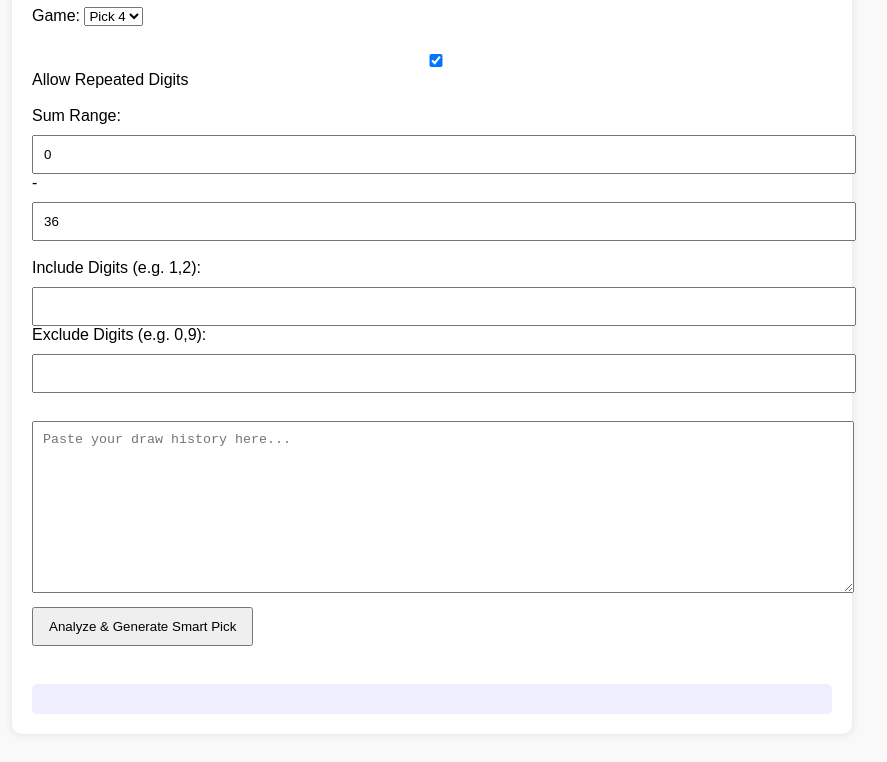
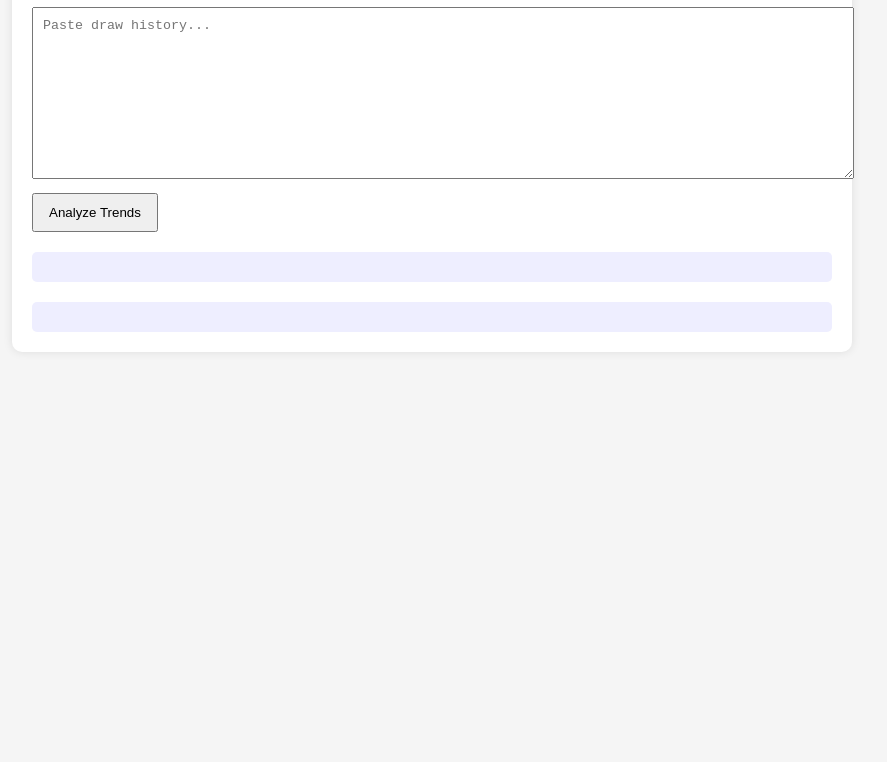
Before and after one commit to shawnb843/smart-pick-generator, a plain HTML site: page index.html in a window 1280 px wide. Shown: the part 121-883 px from the top of the page, without its empty margins (208-1095 px from the left). After the commit the page ends 800 px from the top, so only its background shows below. Drawn offline with Linux system fonts and the light colour scheme.

Commit message:
Add files via upload

```diff
--- a/index.html
+++ b/index.html
@@ -2,32 +2,15 @@
 <html lang="en">
 <head>
   <meta charset="UTF-8" />
-  <title>Smart Pick Generator with Filters</title>
+  <title>Smart Pick Pro</title>
   <link rel="stylesheet" href="style.css" />
 </head>
 <body>
   <div id="app">
-    <h1>Smart Pick Generator</h1>
-    <label for="gameType">Game:</label>
-    <select id="gameType">
-      <option value="3">Pick 3</option>
-      <option value="4" selected>Pick 4</option>
-      <option value="5">Pick 5</option>
-    </select><br><br>
-    <label><input type="checkbox" id="allowRepeats" checked /> Allow Repeated Digits</label><br><br>
-
-    <label>Sum Range:</label>
-    <input type="number" id="minSum" placeholder="Min" value="0" /> -
-    <input type="number" id="maxSum" placeholder="Max" value="36" /><br><br>
-
-    <label>Include Digits (e.g. 1,2):</label>
-    <input type="text" id="includeDigits" /><br>
-
-    <label>Exclude Digits (e.g. 0,9):</label>
-    <input type="text" id="excludeDigits" /><br><br>
-
-    <textarea id="history" rows="10" placeholder="Paste your draw history here..."></textarea><br>
-    <button onclick="analyze()">Analyze & Generate Smart Pick</button><br><br>
+    <h1>Smart Pick Pro - First Live Build</h1>
+    <textarea id="history" rows="10" placeholder="Paste draw history..."></textarea><br>
+    <button onclick="analyze()">Analyze Trends</button>
+    <div id="charts"></div>
     <div id="results"></div>
   </div>
   <script src="script.js"></script>
--- a/script.js
+++ b/script.js
@@ -1,55 +1,22 @@
 function analyze() {
-  const history = document.getElementById("history").value.trim();
-  const gameType = parseInt(document.getElementById("gameType").value);
-  const allowRepeats = document.getElementById("allowRepeats").checked;
-  const minSum = parseInt(document.getElementById("minSum").value);
-  const maxSum = parseInt(document.getElementById("maxSum").value);
-  const includeDigits = document.getElementById("includeDigits").value.split(',').map(d => d.trim()).filter(Boolean);
-  const excludeDigits = document.getElementById("excludeDigits").value.split(',').map(d => d.trim()).filter(Boolean);
-
-  const lines = history.split(/\n+/).filter(l => l.trim().match(/\d{3,5}/));
-  const numbers = lines.map(l => {
-    const match = l.match(/\d{3,5}/g);
-    return match ? match[0].split('').map(Number) : null;
-  }).filter(Boolean).filter(d => d.length === gameType);
-
-  const sumMap = {}, pairMap = {}, digitFreq = {};
-  numbers.forEach(digits => {
-    const sum = digits.reduce((a,b)=>a+b, 0);
-    sumMap[sum] = (sumMap[sum] || 0) + 1;
-    digits.forEach(d => digitFreq[d] = (digitFreq[d] || 0) + 1);
-    for (let i=0; i<digits.length-1; i++) {
-      const pair = `${digits[i]}${digits[i+1]}`;
-      pairMap[pair] = (pairMap[pair] || 0) + 1;
+  const raw = document.getElementById("history").value.trim();
+  const lines = raw.split(/\n+/);
+  const draws = lines.map(l => l.match(/\d{3,5}/g)).filter(Boolean);
+  let positionFreq = [{}, {}, {}, {}, {}];
+  draws.forEach(draw => {
+    const nums = draw[0].split('').map(Number);
+    nums.forEach((d, i) => {
+      if (!positionFreq[i]) positionFreq[i] = {};
+      positionFreq[i][d] = (positionFreq[i][d] || 0) + 1;
+    });
+  });
+  let output = '<h3>📊 Position Frequency</h3>';
+  positionFreq.forEach((pos, i) => {
+    output += `Pos ${i+1}: `;
+    for (let d in pos) {
+      output += `${d}(${pos[d]}) `;
     }
+    output += '<br>';
   });
-
-  const allSums = Object.entries(sumMap).map(([s, f]) => ({sum: parseInt(s), freq: f}));
-  const hotSums = allSums.sort((a,b)=>b.freq - a.freq).slice(0, 3).map(e => e.sum);
-  const bustSums = allSums.sort((a,b)=>a.freq - b.freq).slice(0, 3).map(e => e.sum);
-
-  const allPairs = Object.entries(pairMap).map(([p, f]) => ({pair: p, freq: f}));
-  const hotPairs = allPairs.sort((a,b)=>b.freq - a.freq).slice(0, 5).map(e => e.pair);
-  const bustPairs = allPairs.sort((a,b)=>a.freq - b.freq).slice(0, 5).map(e => e.pair);
-
-  let picks = [], tried = new Set();
-  while (picks.length < 5 && tried.size < 10000) {
-    let pick = Array.from({length: gameType}, () => crypto.getRandomValues(new Uint32Array(1))[0] % 10);
-    let sum = pick.reduce((a,b)=>a+b, 0);
-    let combo = pick.join("");
-    if (!allowRepeats && new Set(pick).size !== pick.length) continue;
-    if (sum < minSum || sum > maxSum) continue;
-    if (includeDigits.some(d => !combo.includes(d))) continue;
-    if (excludeDigits.some(d => combo.includes(d))) continue;
-    picks.push(combo);
-    tried.add(combo);
-  }
-
-  document.getElementById("results").innerHTML = `
-    <strong>🔥 Hot Sums:</strong> ${hotSums.join(", ")}<br>
-    <strong>🧊 Bust Sums:</strong> ${bustSums.join(", ")}<br>
-    <strong>🔥 Hot Pairs:</strong> ${hotPairs.join(", ")}<br>
-    <strong>🧊 Bust Pairs:</strong> ${bustPairs.join(", ")}<br><br>
-    <strong>🎯 Smart Picks (Filtered):</strong><br>${picks.join("<br>")}
-  `;
+  document.getElementById("results").innerHTML = output;
 }
--- a/style.css
+++ b/style.css
@@ -1,6 +1,6 @@
 body {
   font-family: sans-serif;
-  background: #f9f9f9;
+  background: #f5f5f5;
   padding: 20px;
 }
 #app {
@@ -11,16 +11,15 @@ body {
   border-radius: 10px;
   box-shadow: 0 0 10px rgba(0,0,0,0.1);
 }
-textarea, input {
+textarea {
   width: 100%;
-  margin-top: 10px;
   padding: 10px;
 }
 button {
   margin-top: 10px;
   padding: 10px 15px;
 }
-#results {
+#results, #charts {
   margin-top: 20px;
   background: #eef;
   padding: 15px;
```
